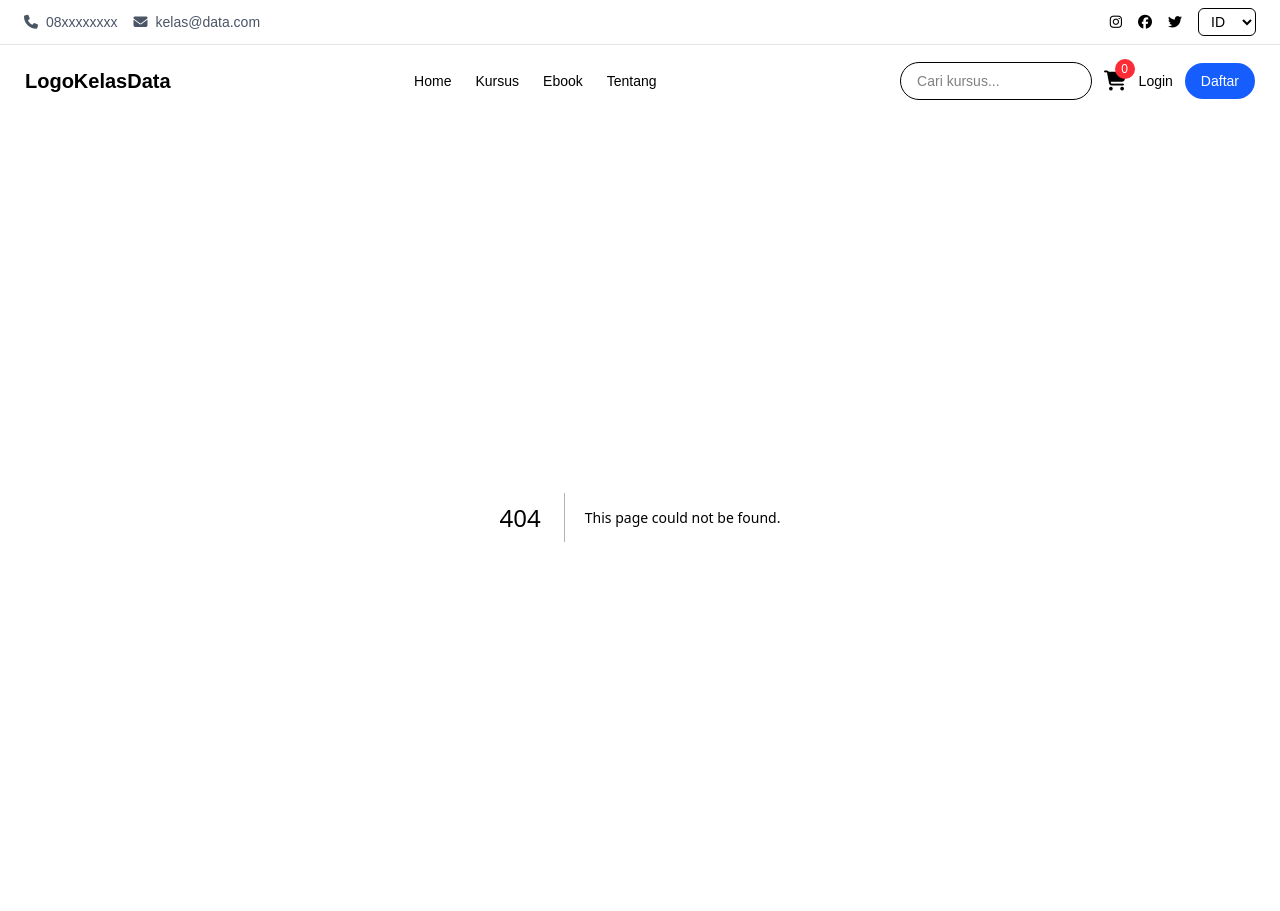
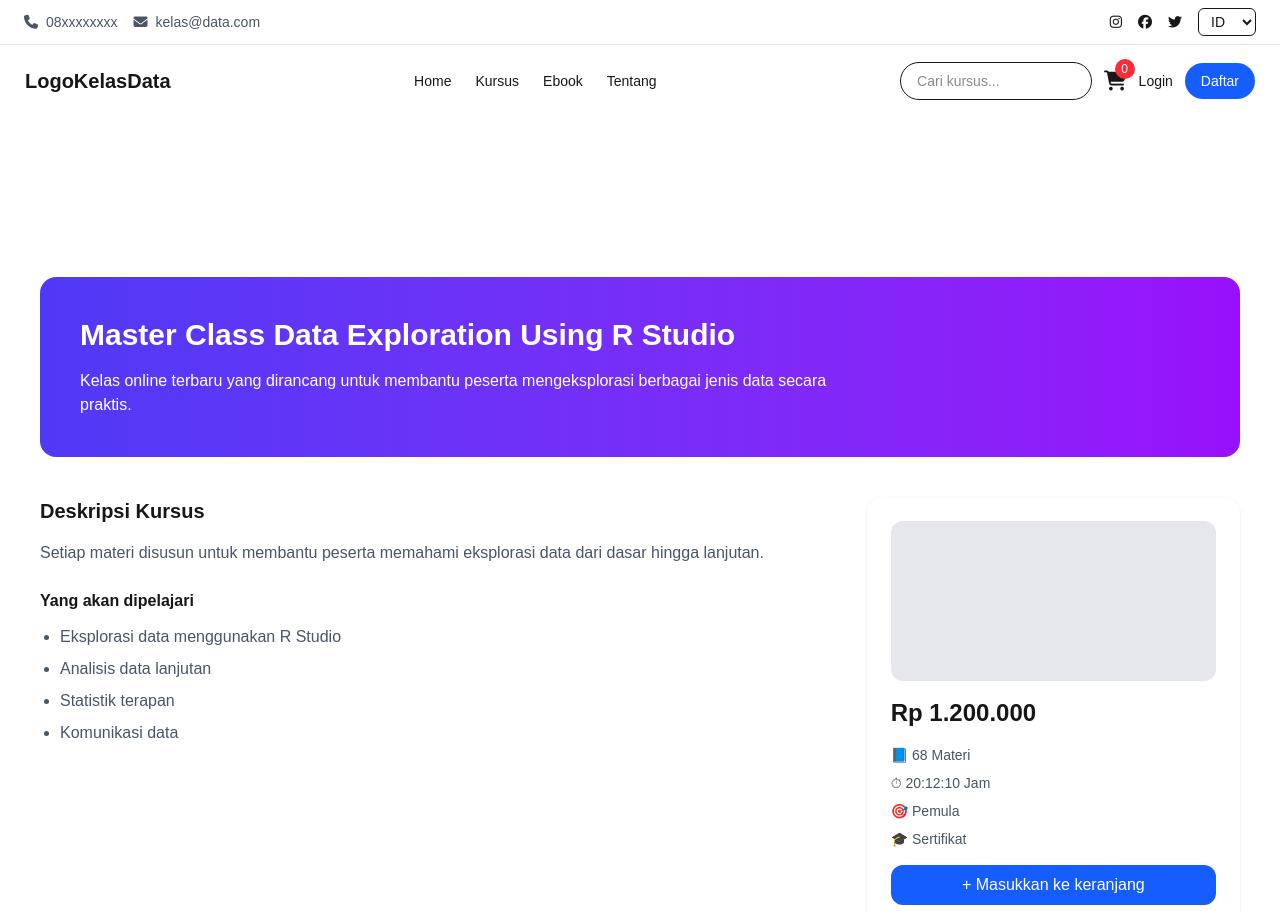
Before and after one commit to tharequest/kelasdata.com, a Next.js app: page /kursus/1 in a window 1280 px wide. Before the commit this address had no page. Shown: the top 911 px of the page. Built offline with nearby package versions, Linux system fonts and the light colour scheme.

Commit message:
update homepage ui

```diff
--- /dev/null
+++ b/app/kursus/[slug]/page.tsx
@@ -0,0 +1,60 @@
+type Props = {
+  params: { slug: string };
+};
+
+export default function KursusDetailPage({ params }: Props) {
+  return (
+    <main className="pt-40 p-10">
+      {/* HERO */}
+      <section className="bg-gradient-to-r from-indigo-600 to-purple-600
+                          text-white p-10 rounded-2xl mb-10">
+        <h1 className="text-3xl font-bold mb-4">
+          Master Class Data Exploration Using R Studio
+        </h1>
+        <p className="max-w-3xl">
+          Kelas online terbaru yang dirancang untuk membantu peserta
+          mengeksplorasi berbagai jenis data secara praktis.
+        </p>
+      </section>
+
+      <section className="grid grid-cols-3 gap-10">
+        {/* KONTEN */}
+        <div className="col-span-2">
+          <h2 className="text-xl font-semibold mb-4">Deskripsi Kursus</h2>
+          <p className="text-gray-600 mb-6">
+            Setiap materi disusun untuk membantu peserta memahami eksplorasi
+            data dari dasar hingga lanjutan.
+          </p>
+
+          <h3 className="font-semibold mb-3">Yang akan dipelajari</h3>
+          <ul className="list-disc pl-5 text-gray-600 space-y-2">
+            <li>Eksplorasi data menggunakan R Studio</li>
+            <li>Analisis data lanjutan</li>
+            <li>Statistik terapan</li>
+            <li>Komunikasi data</li>
+          </ul>
+        </div>
+
+        {/* SIDEBAR */}
+        <div className="bg-white rounded-2xl shadow p-6">
+          <div className="h-40 bg-gray-200 rounded-xl mb-4" />
+          <p className="text-2xl font-bold mb-4">Rp 1.200.000</p>
+
+          <ul className="text-sm text-gray-600 space-y-2 mb-4">
+            <li>📘 68 Materi</li>
+            <li>⏱ 20:12:10 Jam</li>
+            <li>🎯 Pemula</li>
+            <li>🎓 Sertifikat</li>
+          </ul>
+
+          <button className="w-full bg-blue-600 text-white py-2 rounded-xl mb-2">
+            + Masukkan ke keranjang
+          </button>
+          <button className="w-full border border-blue-600 text-blue-600 py-2 rounded-xl">
+            Beli Sekarang
+          </button>
+        </div>
+      </section>
+    </main>
+  );
+}
--- /dev/null
+++ b/components/KursusCard.tsx
@@ -0,0 +1,64 @@
+"use client";
+
+import Link from "next/link";
+
+type Kursus = {
+  slug: string;
+  title: string;
+  price: string;
+  lessons: number;
+  duration: string;
+  level: string;
+};
+
+export default function KursusCard({
+  slug,
+  title,
+  price,
+  lessons,
+  duration,
+  level,
+}: Kursus) {
+  return (
+    <div className="relative group min-w-[280px]">
+      {/* CARD UTAMA */}
+      <Link href={`/kursus/${slug}`}>
+        <div className="bg-white rounded-2xl shadow p-4 cursor-pointer">
+          <div className="h-40 bg-gray-200 rounded-xl mb-4" />
+          <h4 className="font-semibold mb-2 line-clamp-2">{title}</h4>
+          <p className="text-sm text-gray-500">{lessons} Pelajaran</p>
+          <span className="font-bold block mt-2">{price}</span>
+        </div>
+      </Link>
+
+      {/* HOVER DETAIL */}
+      <div
+        className="
+          absolute left-full top-0 ml-4 w-80
+          bg-white rounded-2xl shadow-xl p-4
+          opacity-0 scale-95 pointer-events-none
+          group-hover:opacity-100 group-hover:scale-100
+          group-hover:pointer-events-auto
+          transition-all duration-300 z-50
+        "
+      >
+        <h4 className="font-semibold mb-2">{title}</h4>
+
+        <p className="text-sm text-gray-600 mb-3">
+          Kelas online untuk menguasai eksplorasi dan analisis data secara
+          sistematis dan praktis.
+        </p>
+
+        <ul className="text-sm text-gray-600 space-y-1 mb-4">
+          <li>📘 {lessons} Materi</li>
+          <li>⏱ {duration}</li>
+          <li>🎯 Level: {level}</li>
+        </ul>
+
+        <button className="w-full bg-blue-600 text-white py-2 rounded-xl">
+          + Masukkan ke keranjang
+        </button>
+      </div>
+    </div>
+  );
+}
--- a/components/KursusCarousel.tsx
+++ b/components/KursusCarousel.tsx
@@ -1,15 +1,27 @@
 "use client";
 
+import { useRef } from "react";
 import useEmblaCarousel from "embla-carousel-react";
 import Autoplay from "embla-carousel-autoplay";
-import { useRef } from "react";
+import KursusCard from "@/components/KursusCard";
 
 const courses = [
-  { id: 1, title: "Belajar Data Analyst", price: "Rp 849.000" },
-  { id: 2, title: "Belajar Power BI", price: "Rp 499.000" },
-  { id: 3, title: "Hatam Aplikasi Statistika", price: "Rp 1.129.000" },
-  { id: 4, title: "Belajar Content Creator", price: "Rp 249.000" },
-  { id: 5, title: "Digital Marketing", price: "Rp 99.000" },
+  {
+    slug: "master-class-data-exploration",
+    title: "Master Class Data Exploration Using R Studio",
+    price: "Rp 1.200.000",
+    lessons: 68,
+    duration: "20:12:10 Jam",
+    level: "Pemula",
+  },
+  {
+    slug: "data-analyst-basic",
+    title: "Data Analyst untuk Pemula",
+    price: "Rp 799.000",
+    lessons: 42,
+    duration: "12:45:00 Jam",
+    level: "Pemula",
+  },
 ];
 
 export default function KursusCarousel() {
@@ -27,30 +39,27 @@ export default function KursusCarousel() {
       <div className="overflow-hidden" ref={emblaRef}>
         <div className="flex gap-6">
           {courses.map((course) => (
-            <div
-              key={course.id}
-              className="min-w-[280px] bg-white rounded-2xl shadow p-4 transition hover:-translate-y-1 hover:shadow-lg"
-            >
-              <div className="h-40 bg-gray-200 rounded-xl mb-4" />
-              <h4 className="font-semibold mb-1">{course.title}</h4>
-              <span className="font-bold">{course.price}</span>
-            </div>
+            <KursusCard key={course.slug} {...course} />
           ))}
         </div>
       </div>
 
-      {/* Prev */}
+      {/* PREV */}
       <button
         onClick={() => emblaApi?.scrollPrev()}
-        className="absolute -left-4 top-1/2 -translate-y-1/2 bg-white shadow rounded-full w-10 h-10 flex items-center justify-center"
+        className="absolute -left-4 top-1/2 -translate-y-1/2
+                   bg-white shadow rounded-full w-10 h-10
+                   flex items-center justify-center"
       >
         ‹
       </button>
 
-      {/* Next */}
+      {/* NEXT */}
       <button
         onClick={() => emblaApi?.scrollNext()}
-        className="absolute -right-4 top-1/2 -translate-y-1/2 bg-white shadow rounded-full w-10 h-10 flex items-center justify-center"
+        className="absolute -right-4 top-1/2 -translate-y-1/2
+                   bg-white shadow rounded-full w-10 h-10
+                   flex items-center justify-center"
       >
         ›
       </button>
```
